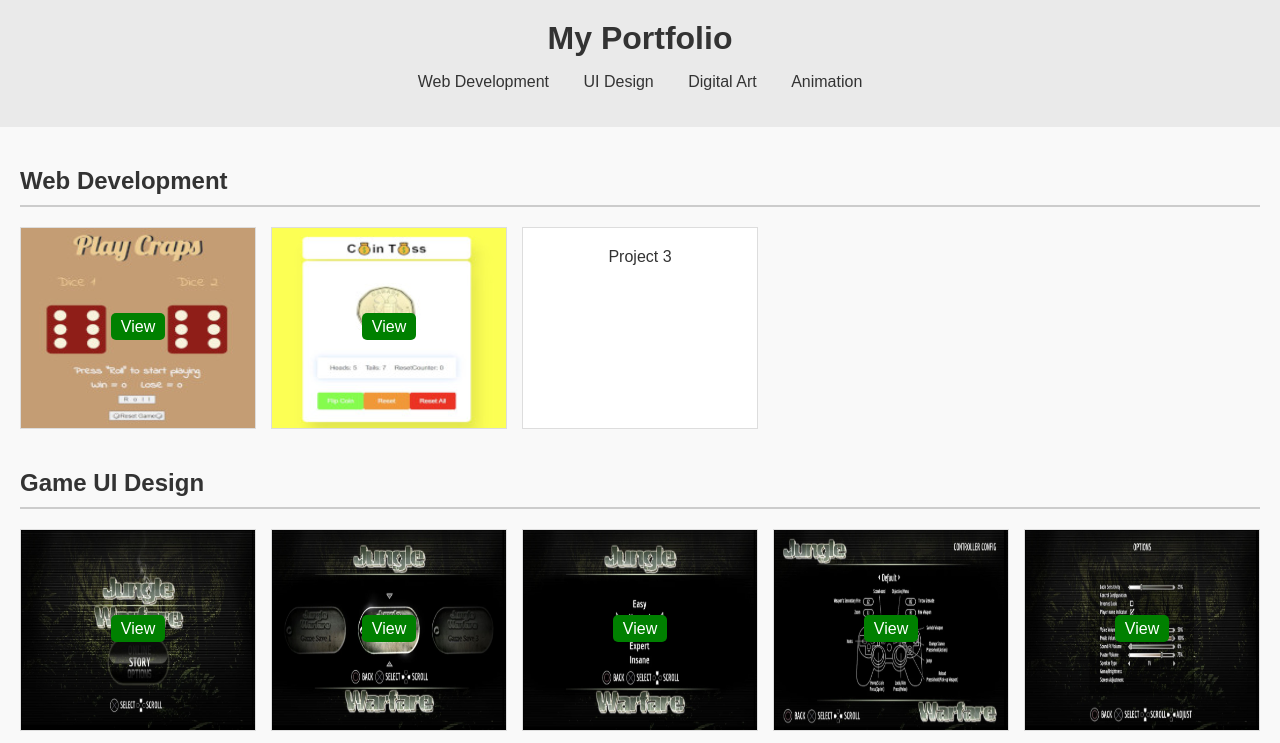
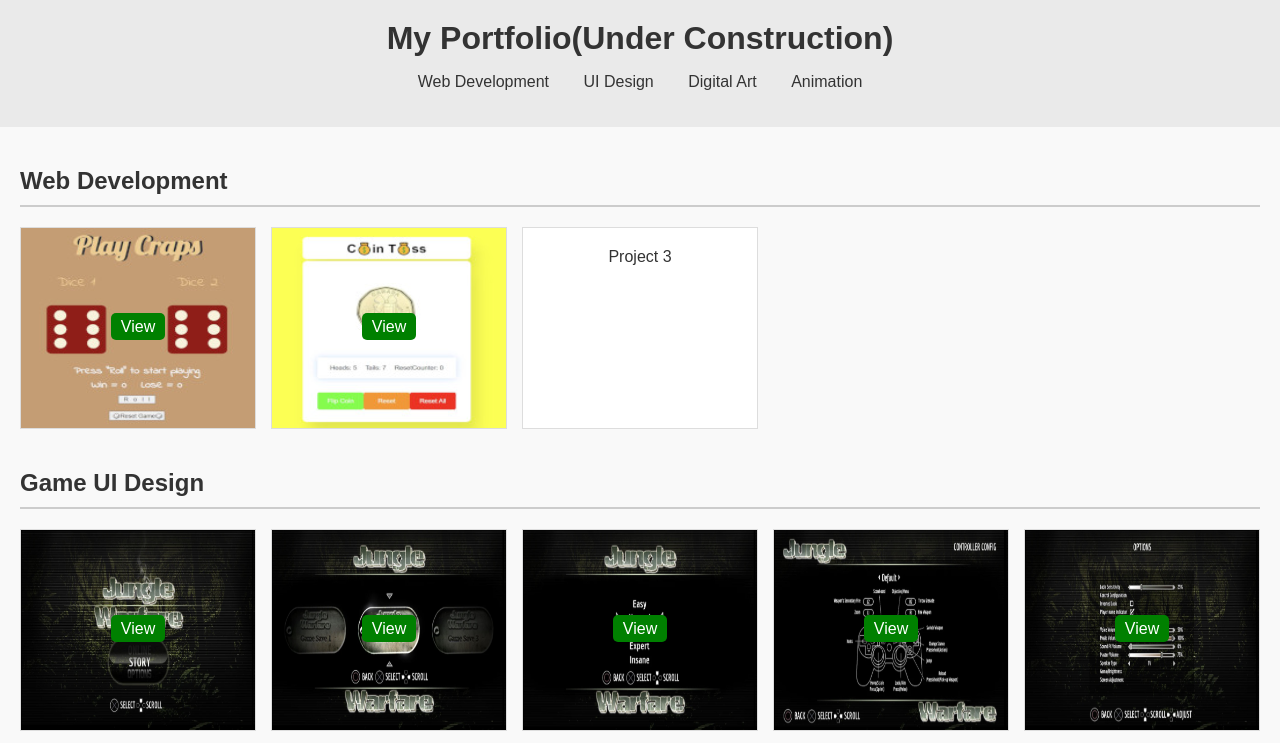
Before and after one commit to PseudoRai/portfolio, a plain HTML site: page index.html in a window 1280 px wide. Shown: the top 743 px of the page. Drawn offline with Linux system fonts and the light colour scheme.

Commit message:
Update index.html

```diff
--- a/index.html
+++ b/index.html
@@ -10,7 +10,7 @@
 
 <body>
     <header>
-        <h1>My Portfolio</h1>
+        <h1>My Portfolio(Under Construction)</h1>
         <nav>
             <ul>
                 <li><a href="#web-development">Web Development</a></li>
```
